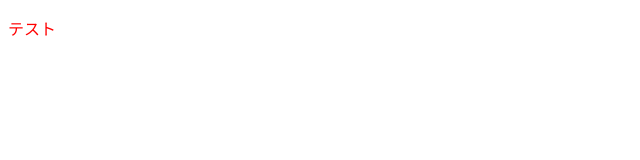
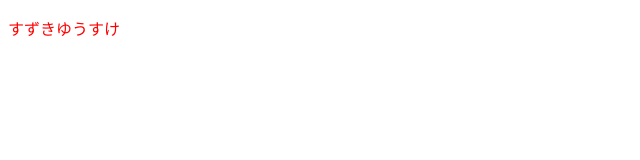
Before and after one commit to yuzuki762/yu, a plain HTML site: page index.html in a window 1280 px wide. Shown: the full height of the page, 0-640 px from the left. Drawn offline with Linux system fonts and the light colour scheme.

Commit message:
わたしはすずきゆうすけです

```diff
--- a/index.html
+++ b/index.html
@@ -5,6 +5,6 @@
     <title>タイトル</title>
   </head>
   <body>
-    <p style="color:red">テスト</p>
+    <p style="color:red">すずきゆうすけ</p>
   </body>
 </html>
```
